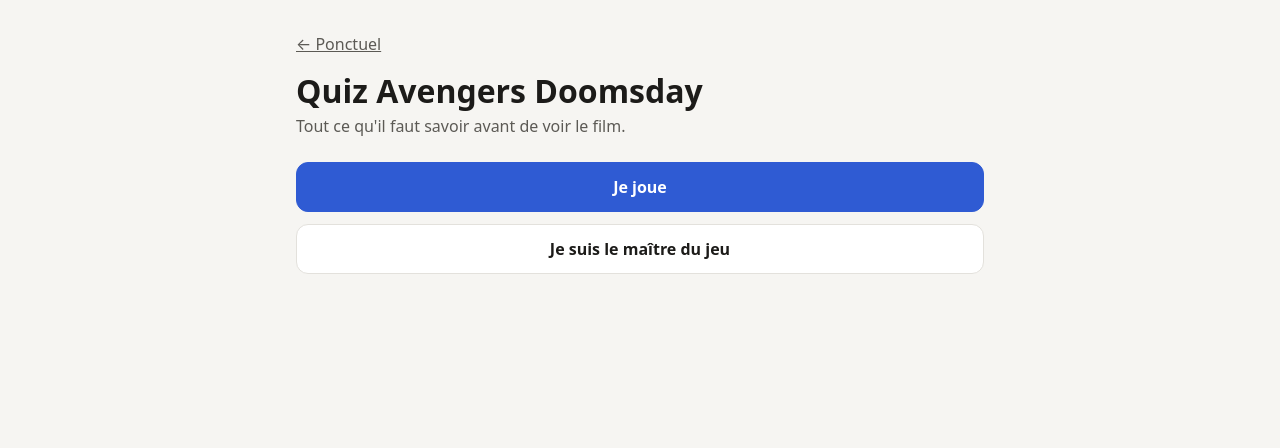
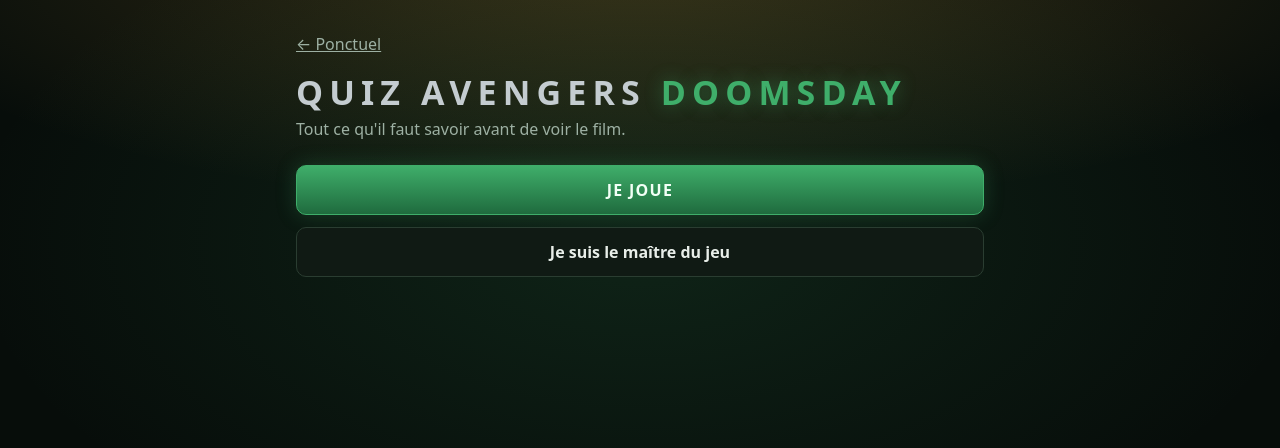
Before and after one commit to AdrienFeuilloy/ponctuel, a plain HTML site: page doomsday/index.html in a window 1280 px wide. Drawn offline with Linux system fonts and the light colour scheme.

Commit message:
Doomsday : ambiance vert sombre et métal

```diff
--- a/doomsday/index.html
+++ b/doomsday/index.html
@@ -6,33 +6,38 @@
 <title>Quiz Avengers Doomsday</title>
 <script src="https://unpkg.com/peerjs@1.5.4/dist/peerjs.min.js"></script>
 <style>
+  /* Ambiance du film : vert sombre, métal, lueur dorée. Thème sombre uniquement. */
   :root {
-    --bg: #f6f5f2; --surface: #ffffff; --text: #1c1b19; --muted: #5c5a55;
-    --border: #e3e1dc; --primary: #2f5bd3; --on-primary: #ffffff; --focus: #2f5bd3;
-    --ok: #1d7a3e; --ok-bg: #e3f4e8; --ko: #b3261e; --ko-bg: #fbe5e3;
-    --radius: 12px; --speed: 160ms;
-    color-scheme: light dark;
-  }
-  @media (prefers-color-scheme: dark) {
-    :root {
-      --bg: #141413; --surface: #1f1f1d; --text: #f1efea; --muted: #a9a69e;
-      --border: #34332f; --primary: #8aa8ff; --on-primary: #10182e; --focus: #8aa8ff;
-      --ok: #6fd08f; --ok-bg: #18301f; --ko: #ff8a80; --ko-bg: #3a1c1a;
-    }
+    --bg: #070d0a; --surface: #101a14; --surface-2: #16241c; --text: #e8eee9; --muted: #9db0a3;
+    --border: #2a3d31; --primary: #3fae6a; --primary-2: #1f6b3e; --on-primary: #04100a;
+    --metal: #c4ccd0; --gold: #d9a441; --focus: #d9a441;
+    --ok: #6fdc96; --ok-bg: #12301f; --ko: #ff8f85; --ko-bg: #3a1714;
+    --radius: 10px; --speed: 160ms;
+    color-scheme: dark;
   }
   * { box-sizing: border-box; }
   body {
-    margin: 0; min-height: 100dvh; background: var(--bg); color: var(--text);
+    margin: 0; min-height: 100dvh; color: var(--text);
+    background:
+      radial-gradient(ellipse 90% 45% at 50% -5%, rgba(217, 164, 65, .22), transparent 70%),
+      radial-gradient(ellipse 70% 60% at 50% 30%, rgba(63, 174, 106, .14), transparent 75%),
+      var(--bg) fixed;
     font: 16px/1.5 system-ui, -apple-system, "Segoe UI", Roboto, sans-serif;
   }
   main { max-width: 720px; margin: 0 auto; padding: 32px 16px 64px; }
-  h1 { margin: 0 0 4px; font-size: 2rem; line-height: 1.2; }
+  h1 {
+    margin: 0 0 4px; font-size: clamp(1.5rem, 6vw, 2.125rem); line-height: 1.2;
+    text-transform: uppercase; letter-spacing: .18em; font-weight: 800; color: var(--metal);
+  }
+  h1 em { font-style: normal; color: var(--primary); text-shadow: 0 0 18px rgba(63, 174, 106, .45); }
+  h2 { text-transform: uppercase; letter-spacing: .12em; color: var(--metal); }
   h2 { margin: 32px 0 12px; font-size: 1.125rem; }
   .muted { color: var(--muted); margin: 0 0 24px; }
   .retour { display: inline-block; margin-bottom: 16px; color: var(--muted); }
   .carte {
     padding: 24px 16px; border: 1px solid var(--border); border-radius: var(--radius);
-    background: var(--surface); text-align: center; margin-bottom: 16px;
+    background: linear-gradient(180deg, var(--surface-2), var(--surface)); text-align: center; margin-bottom: 16px;
+    box-shadow: 0 1px 0 rgba(255, 255, 255, .04) inset, 0 8px 24px rgba(0, 0, 0, .35);
   }
   .num { color: var(--muted); font-size: .875rem; font-variant-numeric: tabular-nums; }
   .gros { margin: 8px 0; font-size: clamp(1.75rem, 7vw, 2.5rem); font-weight: 700; line-height: 1.2; }
@@ -48,7 +53,11 @@
   button:active, .bouton:active { transform: scale(.98); }
   button:focus-visible, .bouton:focus-visible, input:focus-visible { outline: 3px solid var(--focus); outline-offset: 2px; }
   button:disabled { opacity: .5; cursor: default; transform: none; }
-  .principal { background: var(--primary); color: var(--on-primary); border-color: var(--primary); }
+  .principal {
+    background: linear-gradient(180deg, var(--primary), var(--primary-2)); color: #f2fff6; border-color: var(--primary);
+    text-transform: uppercase; letter-spacing: .08em; box-shadow: 0 0 20px rgba(63, 174, 106, .25);
+  }
+  .principal:hover { border-color: var(--gold); }
   /* Les 4 réponses */
   .reponses { display: grid; gap: 8px; margin-top: 16px; text-align: left; }
   @media (min-width: 560px) { .reponses { grid-template-columns: 1fr 1fr; } }
@@ -59,9 +68,9 @@
   }
   .lettre {
     flex: none; display: grid; place-items: center; width: 32px; height: 32px; border-radius: 8px;
-    background: var(--bg); font-weight: 700;
+    background: linear-gradient(180deg, #e3e8eb, #8d979c); color: #0b120e; font-weight: 800;
   }
-  .rep[aria-pressed="true"] { border-color: var(--primary); box-shadow: inset 0 0 0 2px var(--primary); opacity: 1; }
+  .rep[aria-pressed="true"] { border-color: var(--gold); box-shadow: inset 0 0 0 2px var(--gold); opacity: 1; }
   .rep.bonne { border-color: var(--ok); background: var(--ok-bg); opacity: 1; }
   .rep.fausse { border-color: var(--ko); background: var(--ko-bg); opacity: 1; }
   .compte { margin-left: auto; color: var(--muted); font-variant-numeric: tabular-nums; }
@@ -76,7 +85,7 @@
   .etat.ok { color: var(--ok); font-weight: 600; }
   .etat.ko { color: var(--ko); font-weight: 600; }
   .petit { margin: 8px 0 0; color: var(--muted); overflow-wrap: anywhere; }
-  #m-code { letter-spacing: .15em; font-variant-numeric: tabular-nums; }
+  #m-code { color: var(--gold); letter-spacing: .25em; font-variant-numeric: tabular-nums; }
   ul, ol { list-style: none; margin: 0; padding: 0; display: grid; gap: 8px; }
   li {
     display: flex; align-items: center; gap: 12px; padding: 12px 16px; flex-wrap: wrap;
@@ -98,7 +107,7 @@
 
   <!-- Choix du rôle -->
   <section id="accueil" hidden>
-    <h1>Quiz Avengers Doomsday</h1>
+    <h1>Quiz Avengers <em>Doomsday</em></h1>
     <p class="muted">Tout ce qu'il faut savoir avant de voir le film.</p>
     <div class="choix">
       <a class="bouton principal" href="#joueur">Je joue</a>
```
